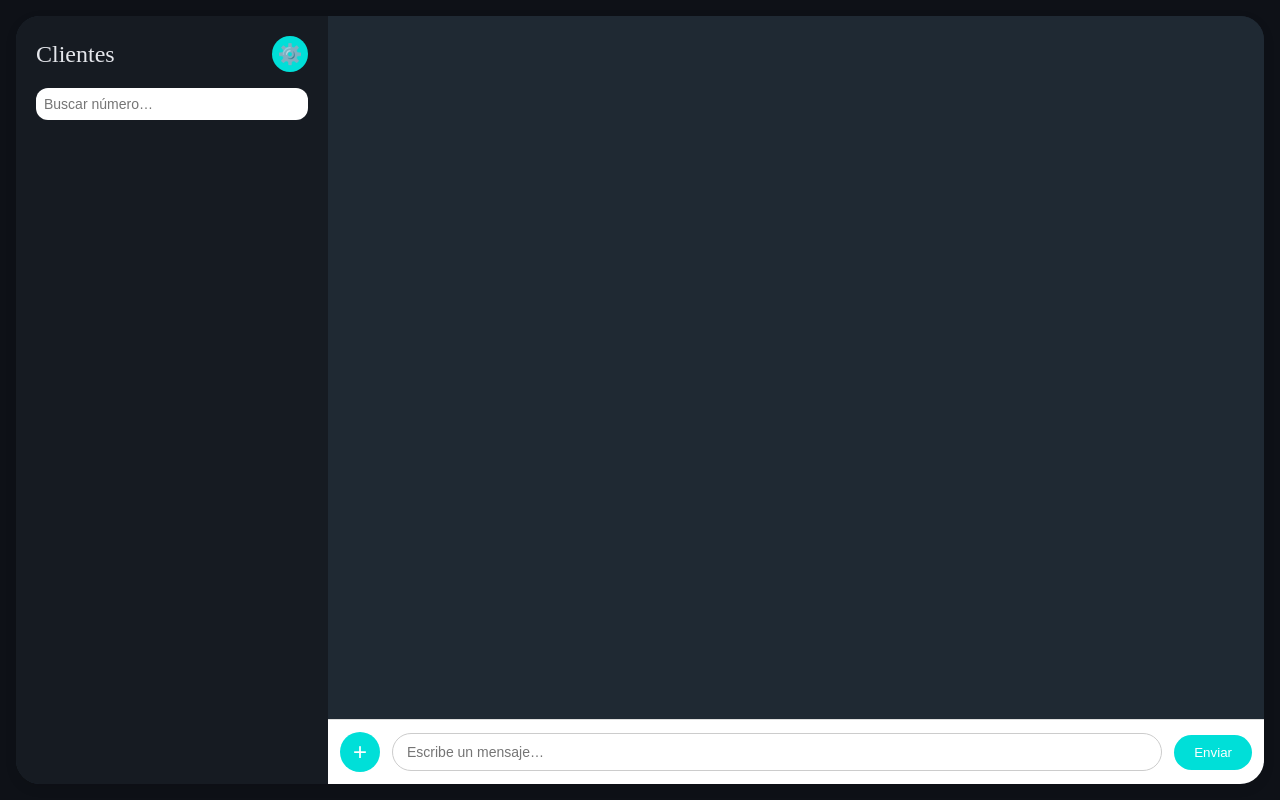
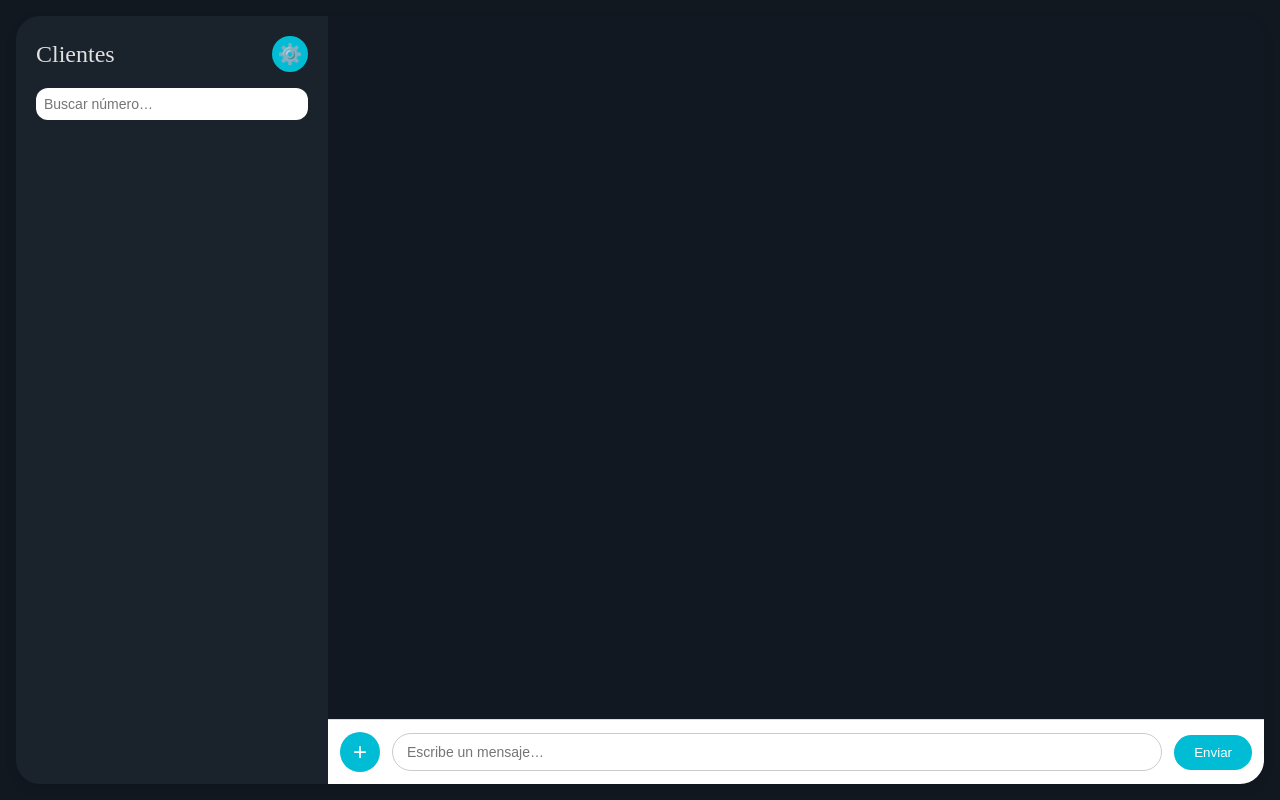
Before and after one commit to SantiagoCTB/whatsapp_api, a Flask app: template templates/index.html in a window 1280 px wide. Run offline with Flask 3, Linux system fonts and the light colour scheme; the template is opened without the code that fills it, so the values that code supplies are empty; parts of the project's set-up code (start-up, migrations or seed data) failed here and were passed over.

Commit message:
Intentando ponerlo bonito

```diff
--- a/templates/index.html
+++ b/templates/index.html
@@ -4,35 +4,35 @@
   <meta charset="UTF-8">
   <title>Chat Tecnimedellín</title>
   <style>
-        :root {
+    :root {
       /* Fondo general */
       --bg-page:        #dbdddf;  /* gris muy claro */
       --bg-sidebar:     #ffffff;  /* blanco puro, limpio */
       --bg-chat:        #f8eded;  /* mantiene minimalista */
-      --bg-page:        #0e1117;  /* gris azulado oscuro */
-      --bg-sidebar:     #161b22;  /* gris azulado profundo */
-      --bg-chat:        #1f2933;  /* gris azulado medio */
+      --bg-page:        #111820;  /* fondo oscuro estilo tech */
+      --bg-sidebar:     #1a222c;  /* sidebar gris oscuro */
+      --bg-chat:        #121821;  /* chat ligeramente mas claro */
 
       /* Acentos y botones */
       --accent:         #5c7cfa;  /* azul eléctrico suave */
       --accent-hover:   #3b5bdb;  /* azul un poco más oscuro */
-      --accent:         #00dfd8;  /* cian vibrante */
-      --accent-hover:   #00a3a1;  /* cian más oscuro */
+      --accent:         #00bcd4;  /* cian vibrante */
+      --accent-hover:   #0097a7;  /* cian oscuro */
 
       /* Burbujas de mensaje */
       --bubble-user:    #e0e7ff;  /* azul pastel muy suave */
       --bubble-bot:     #d3f9d8;  /* verde pastel claro */
       --bubble-asesor:  #ffe3e3;  /* rosa pastel muy claro */
-      --bubble-user:    #2d333b;  /* gris oscuro suave */
-      --bubble-bot:     #043f5d;  /* azul petróleo */
-      --bubble-asesor:  #065f73;  /* azul eléctrico moderado */
+      --bubble-user:    #1f2a36;  /* gris azulado */
+      --bubble-bot:     #37474f;  /* azul grisáceo */
+      --bubble-asesor:  #263238;  /* gris oscuro */
 
       /* Texto */
       --text-main:      #343a40;  /* gris oscuro para legibilidad */
+      --text-main:      #e0e0e0;  /* texto claro */
       --text-light:     #ffffff;  /* para texto sobre fondos oscuros */
-      --text-main:      #e4e6eb;  /* gris muy claro para legibilidad */
-      --text-light:     #ffffff;  /* blanco puro */
     }
+
 
     * { box-sizing: border-box; margin:0; padding:0; }
     body {
```
